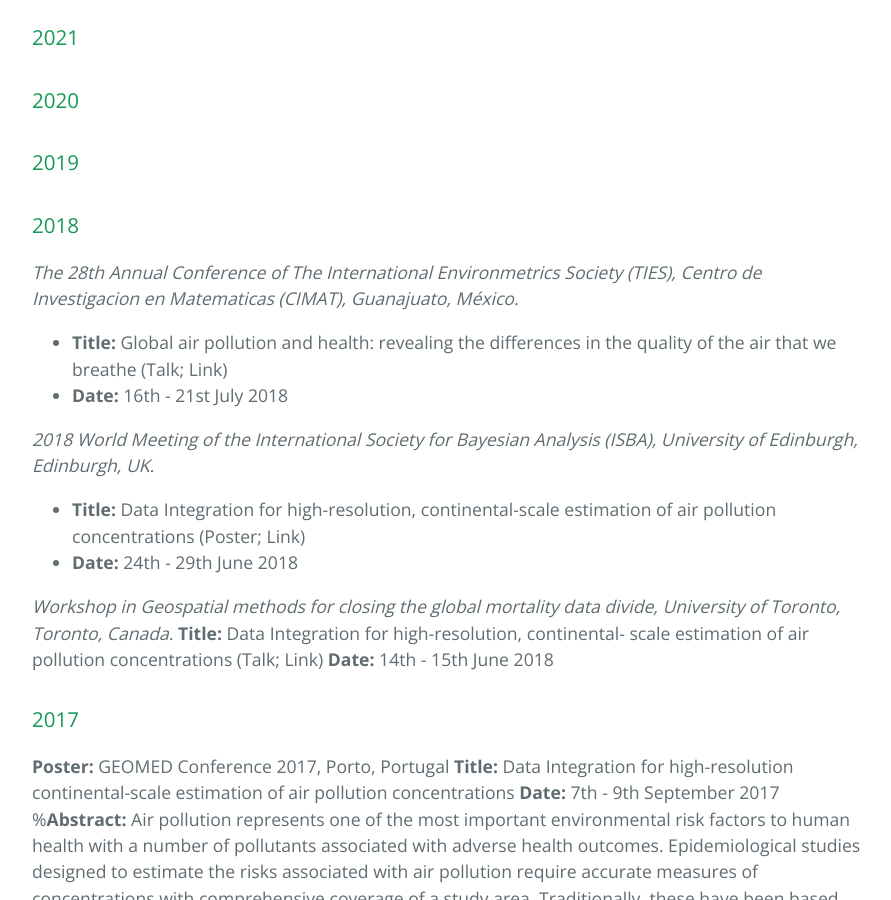
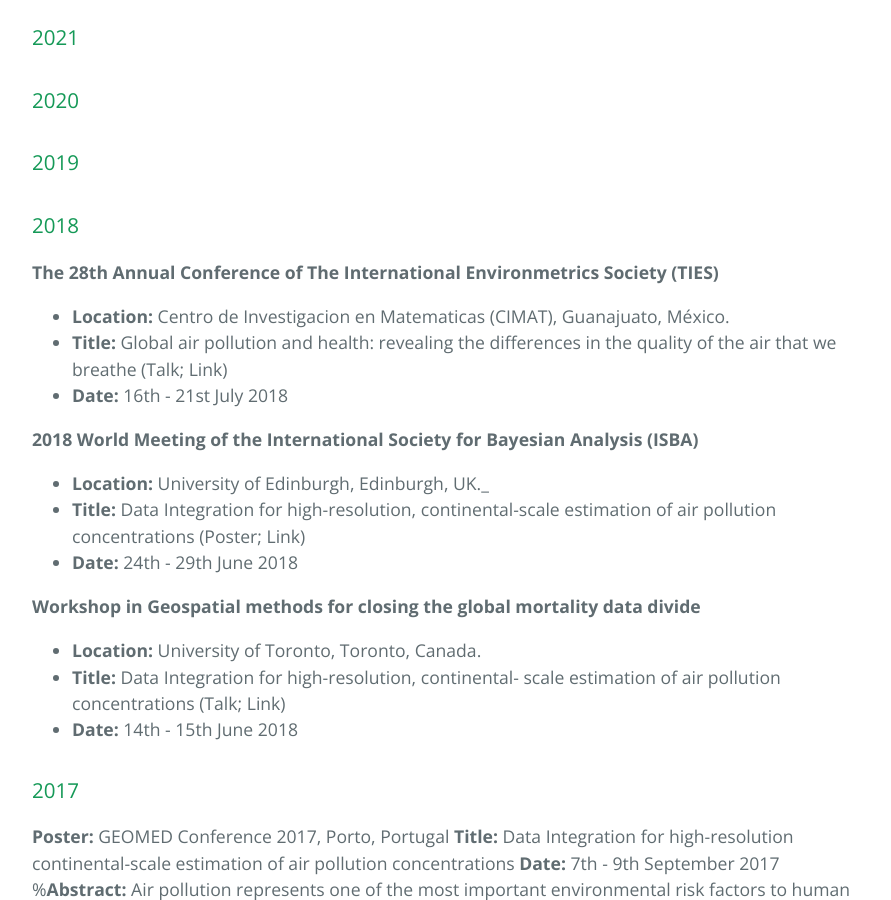
Before and after one commit to matthewllthomas/matthewllthomas.github.io, a Jekyll site: the page built from presentations/index.md, in a window 1280 px wide and 900 px high, scrolled down 491 px. Shown: the whole window, without its empty margins (192-1083 px from the left). Built offline with Jekyll 4.4.1, drawn with Linux system fonts in a browser that asks for light colours; our own code applies the rules of GitHub Pages for plain Markdown files; the repository's description, which GitHub fills in, is left out; some of the changed text lies outside the part shown.

Commit message:
Update index.md

```diff
--- a/presentations/index.md
+++ b/presentations/index.md
@@ -16,17 +16,20 @@ sub**Title:** Presentations
 
 ### 2018
 
-_The 28th Annual Conference of The International Environmetrics Society (TIES), Centro de Investigacion en Matematicas (CIMAT), Guanajuato, México._
+**The 28th Annual Conference of The International Environmetrics Society (TIES)**
+* **Location:** Centro de Investigacion en Matematicas (CIMAT), Guanajuato, México.
 * **Title:** Global air pollution and health: revealing the differences in the quality of the air that we breathe (Talk; Link)
 * **Date:** 16th - 21st July 2018
 
-_2018 World Meeting of the International Society for Bayesian Analysis (ISBA), University of Edinburgh, Edinburgh, UK._
+**2018 World Meeting of the International Society for Bayesian Analysis (ISBA)**
+* **Location:** University of Edinburgh, Edinburgh, UK._
 * **Title:** Data Integration for high-resolution, continental-scale estimation of air pollution concentrations (Poster; Link)
 * **Date:** 24th - 29th June 2018
 
-_Workshop in Geospatial methods for closing the global mortality data divide, University of Toronto, Toronto, Canada._
-**Title:** Data Integration for high-resolution, continental- scale estimation of air pollution concentrations (Talk; Link)
-**Date:** 14th - 15th June 2018
+**Workshop in Geospatial methods for closing the global mortality data divide**
+* **Location:** University of Toronto, Toronto, Canada.
+* **Title:** Data Integration for high-resolution, continental- scale estimation of air pollution concentrations (Talk; Link)
+* **Date:** 14th - 15th June 2018
 
 ### 2017
 
```
Also changed, not shown: other parts of presentations/index.md (+2 -2 lines).
